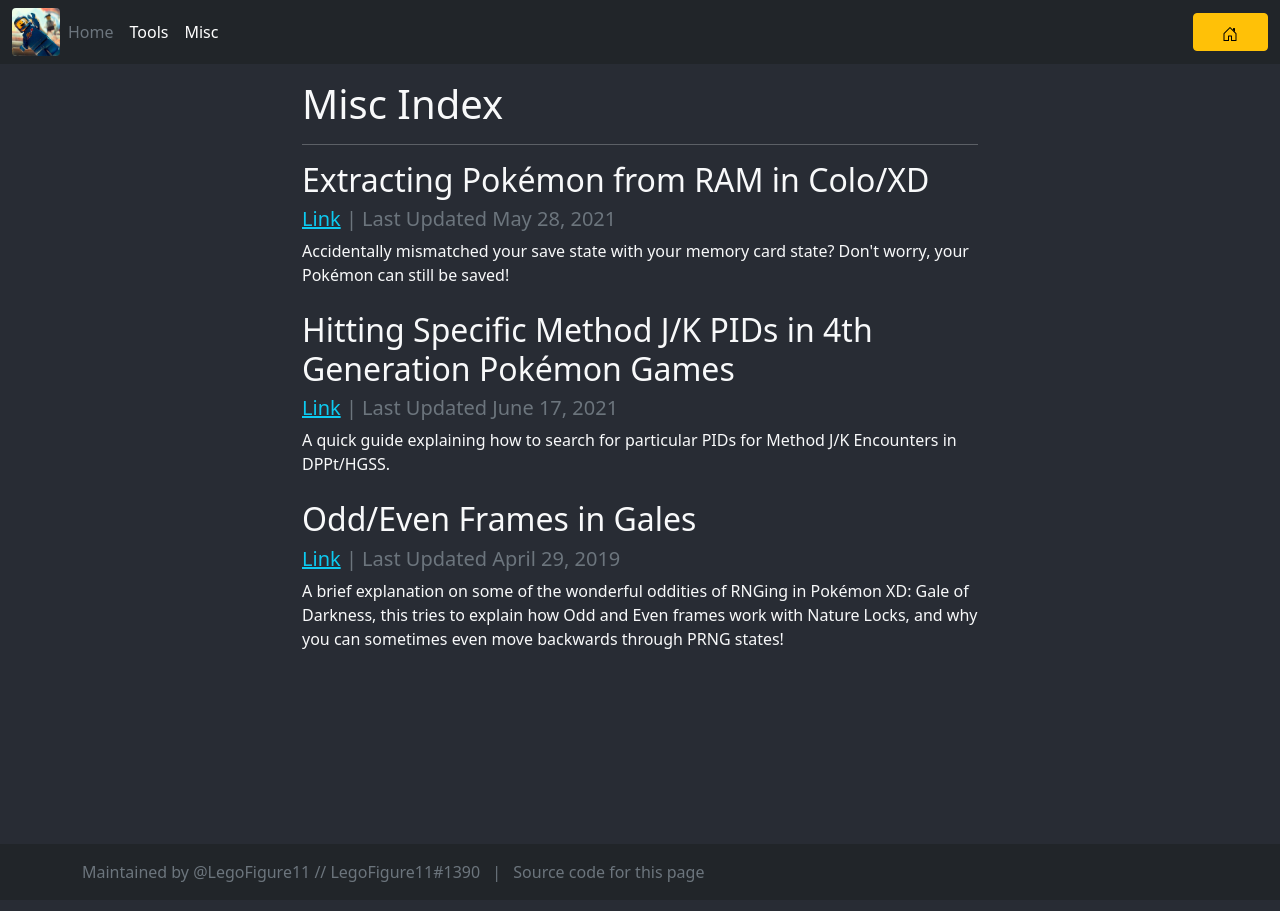
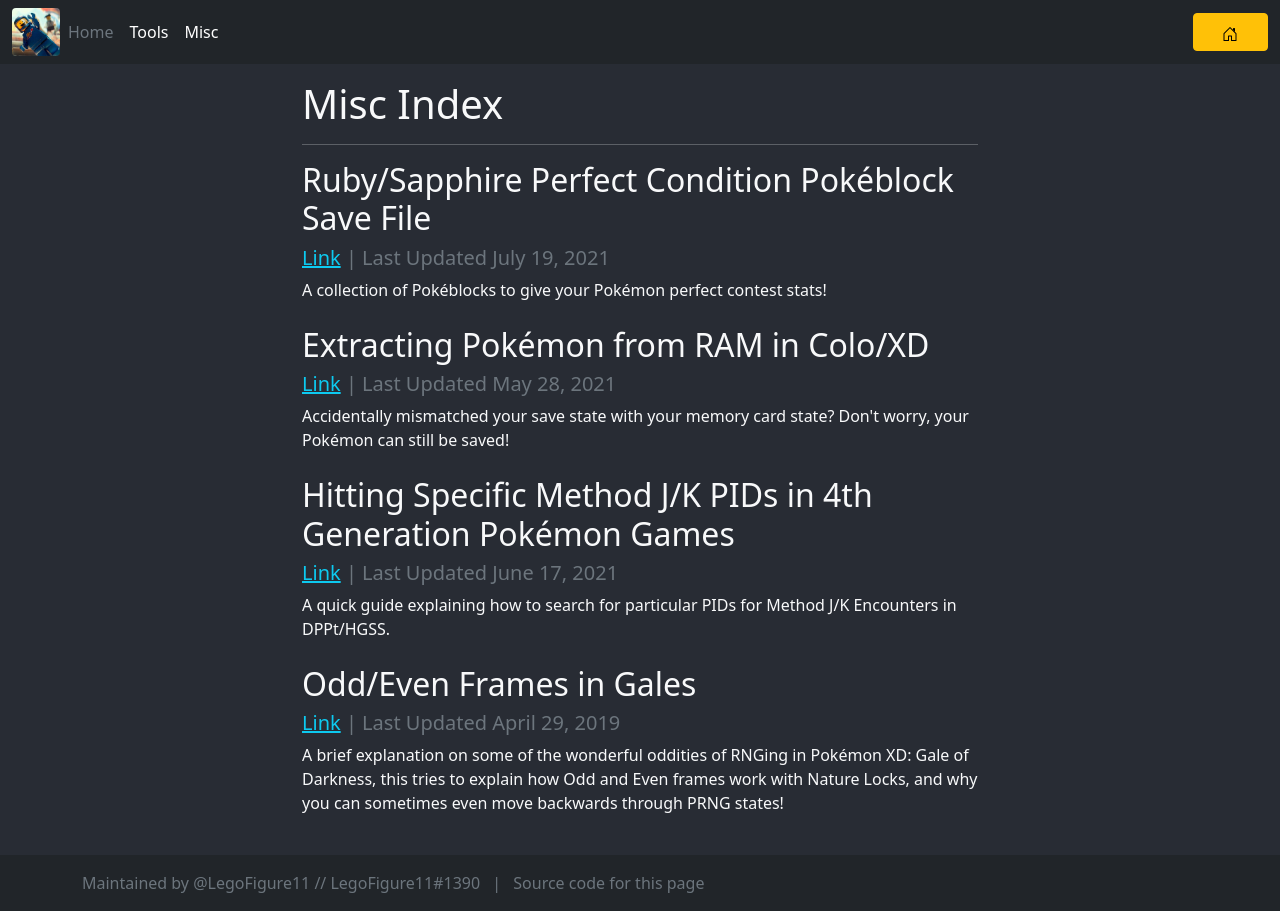
Before and after one commit to LegoFigure11/legofigure11.github.io, a Jekyll site: the page built from misc/index.html, in a window 1280 px wide. Built offline with Jekyll 4.4.1, drawn with Linux system fonts in a browser that asks for light colours; comment, search, counter and statistics services are not loaded.

Commit message:
Add Pokeblocks Save File

```diff
--- a/misc/index.html
+++ b/misc/index.html
@@ -8,6 +8,13 @@ permalink: /misc/
 
 <hr />
 <div class="d-grid gap3">
+  <div class="pb-2">
+    <h2 class="anchored">Ruby/Sapphire Perfect Condition Pok&eacute;block Save File</h2>
+    <h5 class="text-secondary"><a class="text-info" href="/misc/g3-pokeblocks/">Link</a> | Last Updated July 19, 2021</h5>
+    <p>
+      A collection of Pok&eacute;blocks to give your Pok&eacute;mon perfect contest stats!
+    </p>
+  </div>
   <div class="pb-2">
     <h2 class="anchored">Extracting Pok&eacute;mon from RAM in Colo/XD</h2>
     <h5 class="text-secondary"><a class="text-info" href="/misc/colo-xd-ram/">Link</a> | Last Updated May 28, 2021</h5>
```
Also changed, not shown: misc/g3-pokeblocks/index.html (added, +61 -0 lines), 1 other file.
